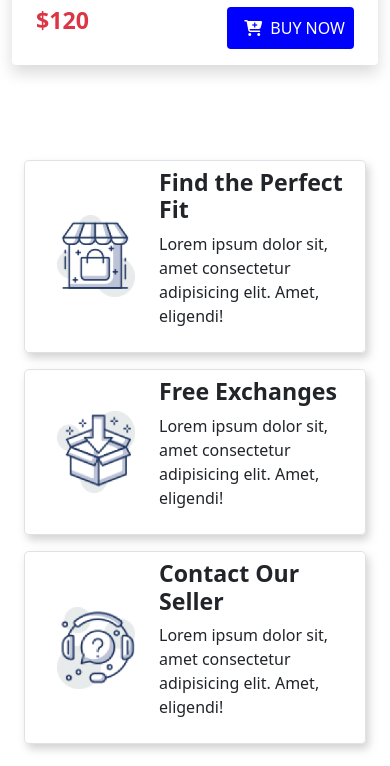
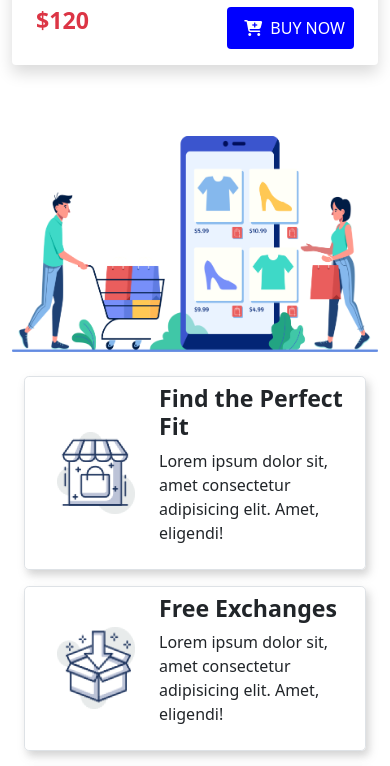
Before and after one commit to HafizurRahman001/nick-react, a plain HTML site: page index.html in a window 390 px wide. Shown: the part 4640-5406 px from the top of the page. Drawn offline with nearby package versions, Linux system fonts and the light colour scheme.

Commit message:
mobile responsive done

```diff
--- a/index.html
+++ b/index.html
@@ -223,7 +223,7 @@
         <!-- footer-top section -->
         <section class="footer-top-section">
             <div class="row d-flex align-items-center">
-                <div class="col-12 col-md-12 col-lg-6 p-4">
+                <div class="col-12 col-md-12 col-lg-6 p-4 footer-top-left">
                     <div class="d-flex p-2 align-items-center rounded-3 footer-top-item border border-1">
                         <div class="footer-icons px-4">
                             <img src="icons/image 12.png" alt="" width="78" height="82">
@@ -254,7 +254,7 @@
 
                 </div>
 
-                <div class="col-12 col-md-12 col-lg-6">
+                <div class="col-12 col-md-12 col-lg-6 footer-top-right">
                     <div class="footer-top-image">
                         <img src="icons/XMLID 1.png" alt="" width="600">
                     </div>
--- a/style.css
+++ b/style.css
@@ -56,4 +56,8 @@
     .footer-top-image, .footer-top-image>img{
         width: 100%;
     }
+    .footer-top-right{
+        order: -1;
+    }
+
 }
```
